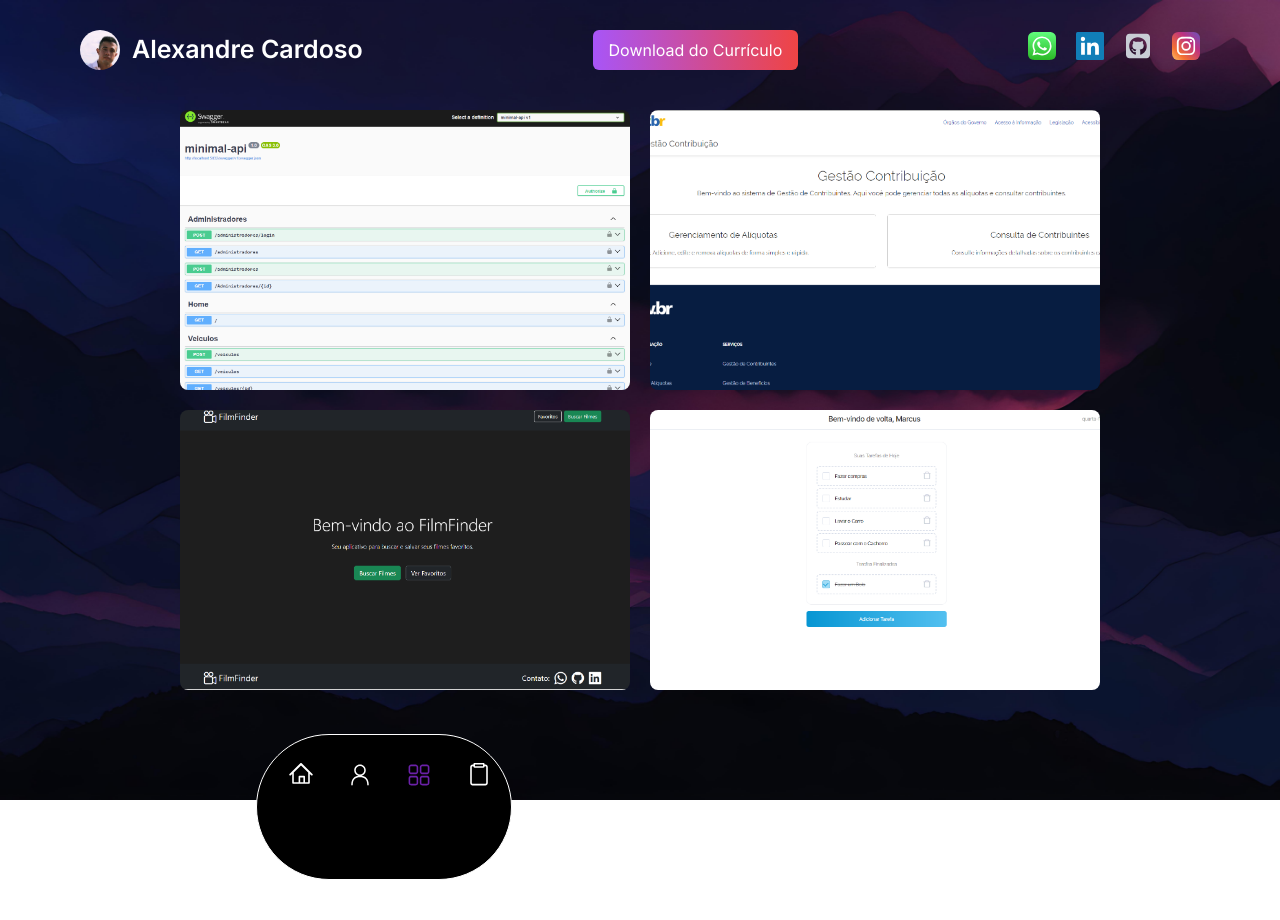
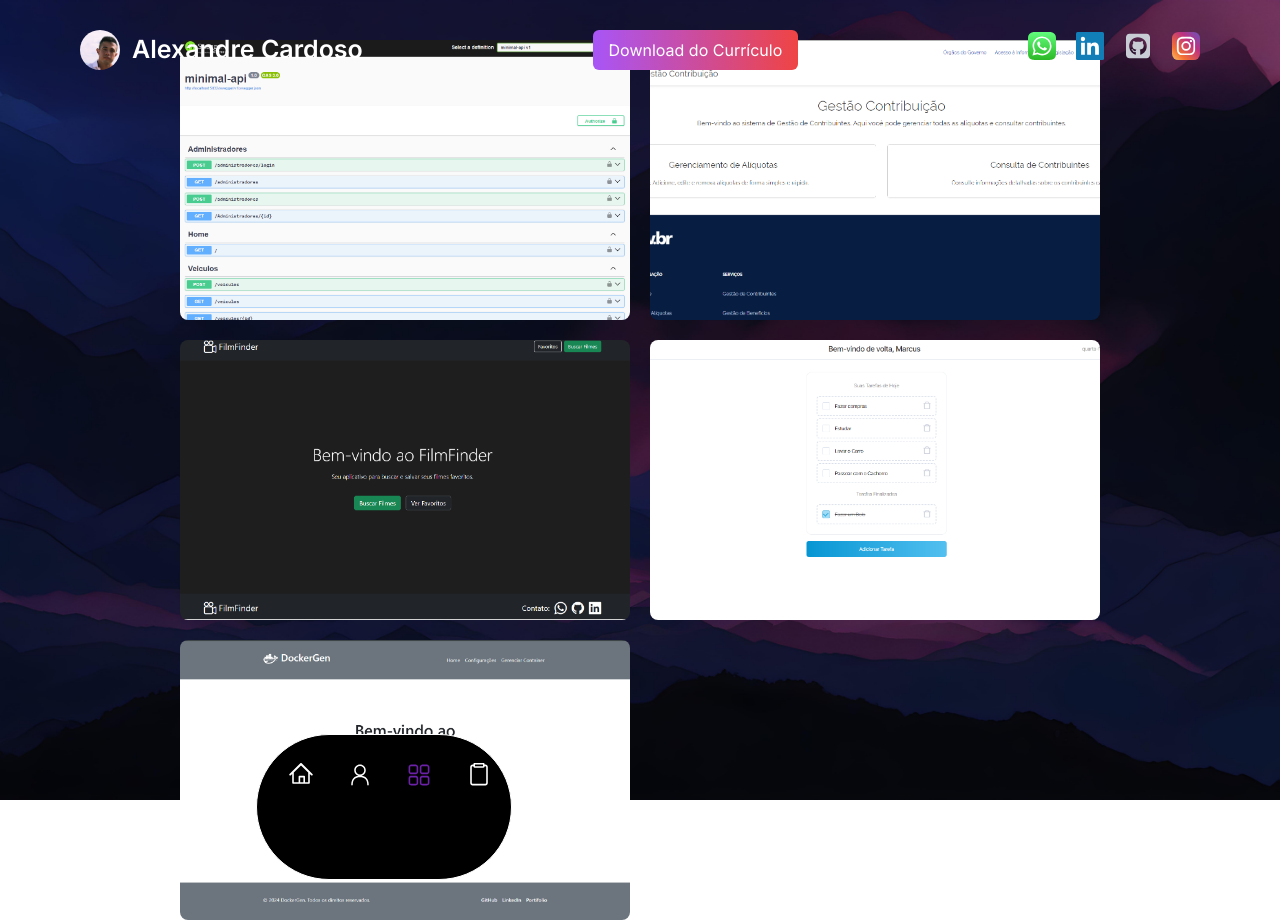
Before and after one commit to Alvarezpro87/my-portifolio, a Next.js app: page /my-projects in a window 1280 px wide. Before the commit the page ends 880 px from the top, so only its background shows below. Built offline with nearby package versions, Linux system fonts and the light colour scheme.

Commit message:
Subindo o Docker Gen

```diff
--- a/constants/index.ts
+++ b/constants/index.ts
@@ -142,6 +142,13 @@ export const Projects = [
     src: "/ProjetoToDoList.png",
     githubUrl: "https://github.com/Alvarezpro87/TodoListChalange",
     liveUrl: "https://todo-list-chalange.vercel.app/",
+  },
+  {
+    title: "Docker Gen",
+    text: "Este projeto é uma aplicação web que permite criar e gerenciar containers Docker automaticamente, gerando Dockerfiles e executando contêineres com base nas tecnologias selecionadas pelo usuário. ",
+    src: "/dockergen.png",
+    githubUrl: "https://github.com/Alvarezpro87/DockerGen.git",
+
   }
 
 ];
```
Also changed, not shown: public/dockergen.png (added), public/imagem 2.png (added).
